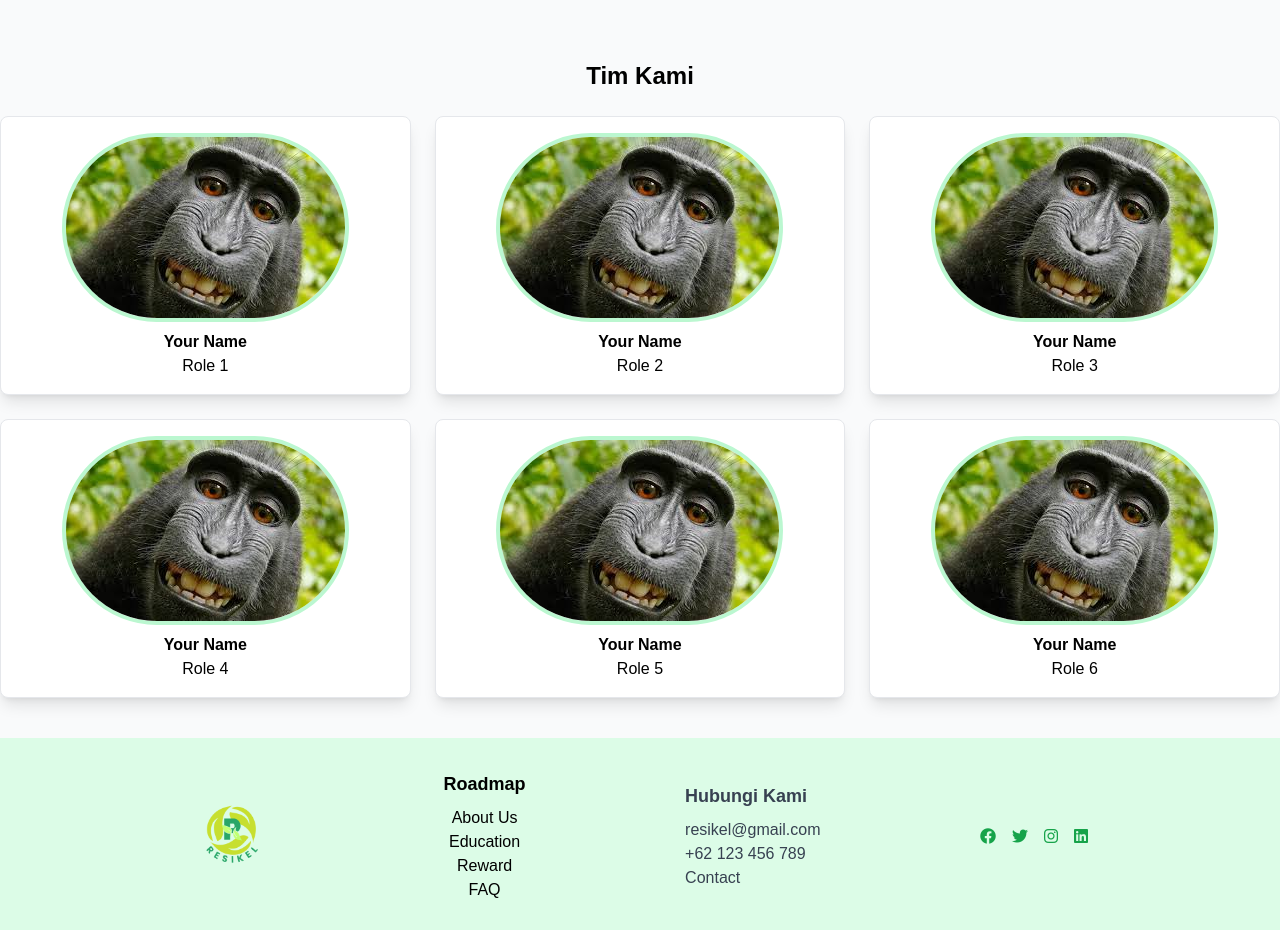
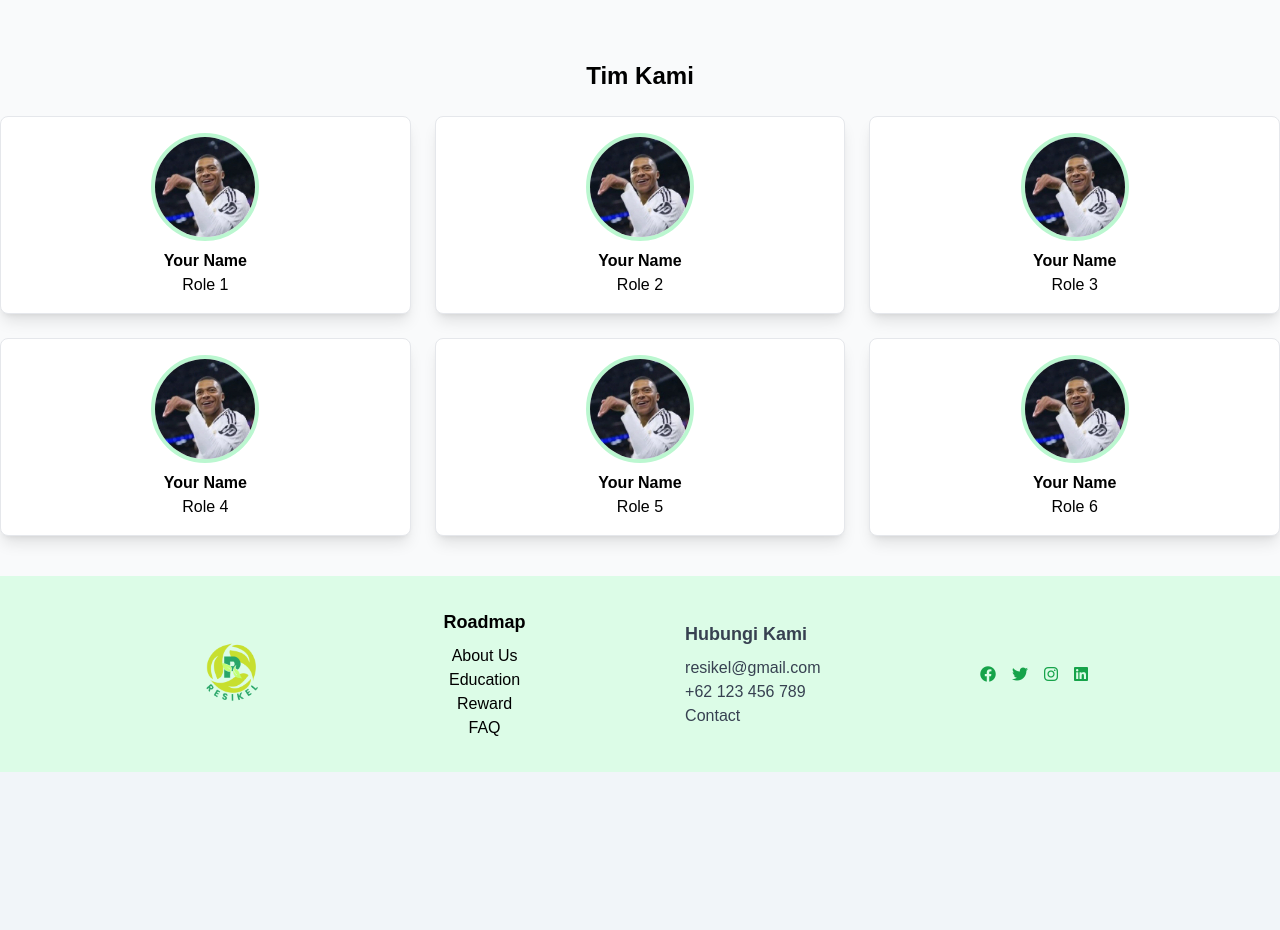
Before and after one commit to hanageofanii/resikel, a React (Vite) app: page /about in a window 1280 px wide. Shown: the part 1800-2730 px from the top of the page. After the commit the page ends 2572 px from the top, so only its background shows below. Built offline with nearby package versions, Linux system fonts and the light colour scheme.

Commit message:
change pic

```diff
--- a/src/pages/About.jsx
+++ b/src/pages/About.jsx
@@ -116,7 +116,7 @@
                 key={index}
                 className="border rounded-lg p-4 shadow-lg bg-white">
                 <img
-                  src="./src/assets/images/monyet.jpeg"
+                  src="./src/assets/images/mbappe.jpg"
                   alt={`Photo of team member ${index + 1}`}
                   className="mx-auto rounded-full mb-2 border-4 border-green-200"
                 />
```
Also changed, not shown: src/assets/images/mbappe.jpg (added), src/assets/images/monyet.jpeg (deleted).
